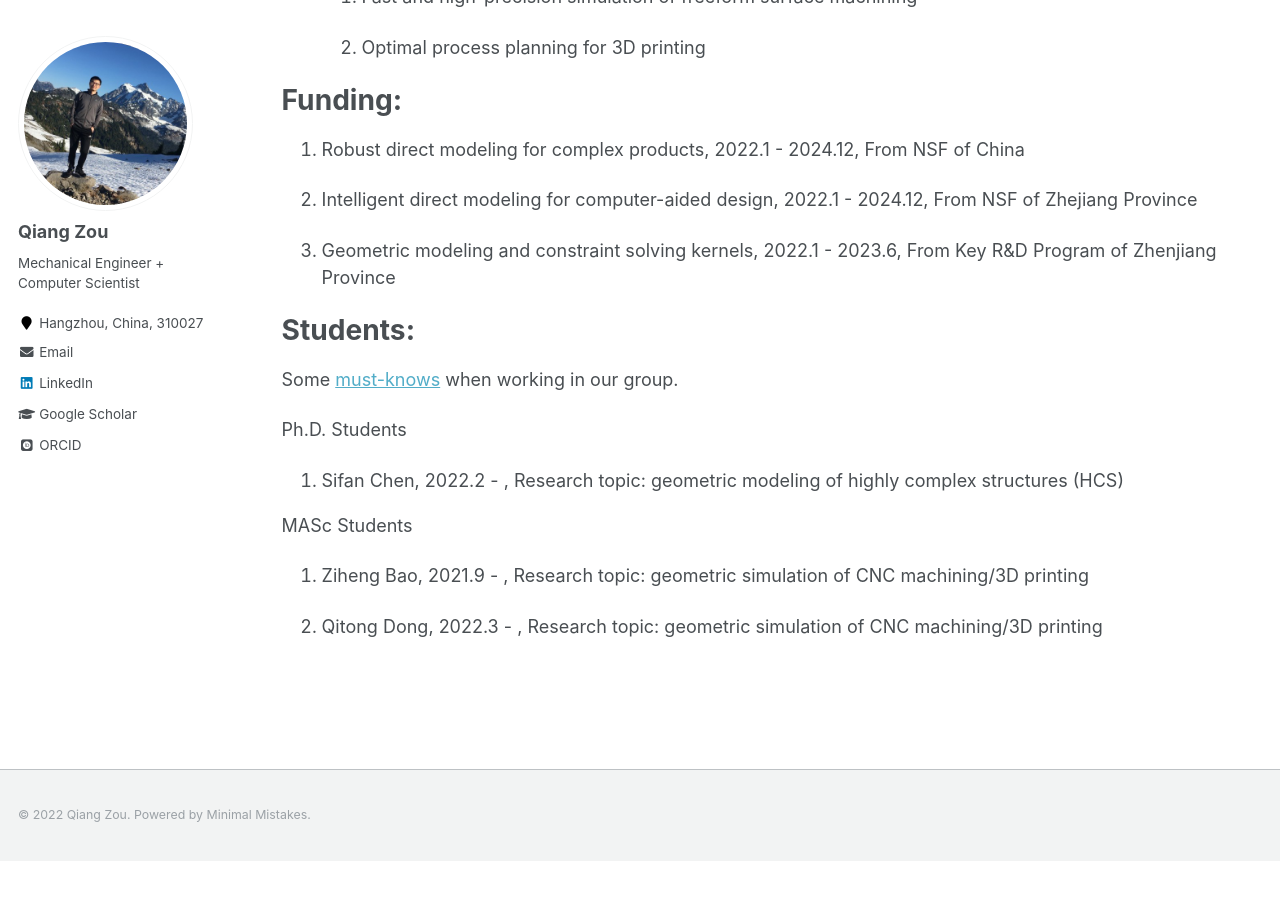
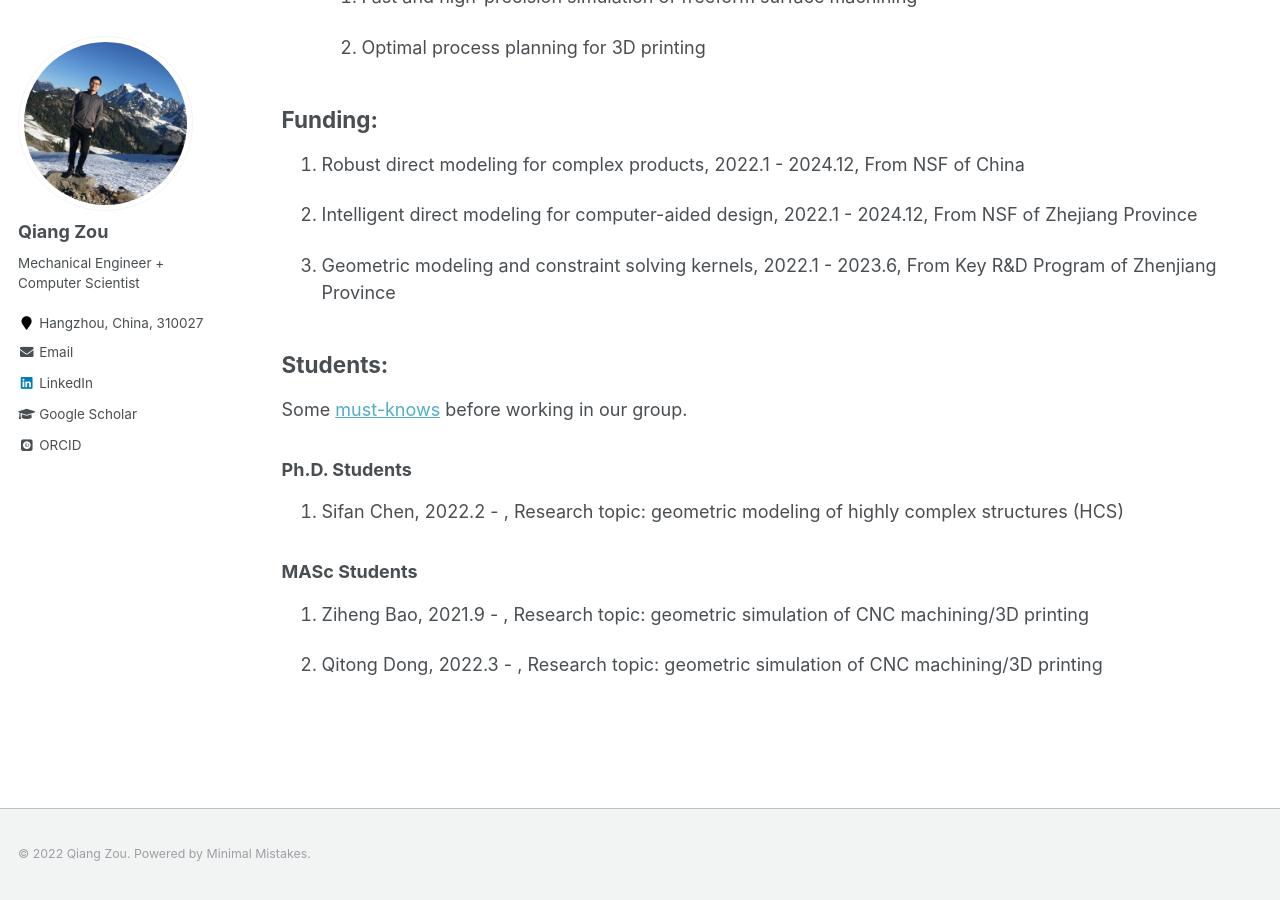
Before and after one commit to Qiang-Zou/Qiang-Zou.github.io, a Jekyll site: the page built from _pages/group.md, in a window 1280 px wide and 900 px high, scrolled down 591 px. Built offline with Jekyll 4.4.1, drawn with Linux system fonts in a browser that asks for light colours; some web fonts are replaced; before the commit the page ends 1452 px from its top, so only the background shows below that.

Commit message:
Update group.md

```diff
--- a/_pages/group.md
+++ b/_pages/group.md
@@ -33,15 +32,15 @@
 
 1. Geometric modeling and constraint solving kernels, 2022.1 - 2023.6, From Key R&D Program of Zhenjiang Province
 
-Students:
-===
-Some [must-knows](must_knows.md) when working in our group.
+## Students:
 
-Ph.D. Students
+Some [must-knows](must_knows.md) before working in our group.
+
+### Ph.D. Students
 
 1. Sifan Chen, 2022.2 - , Research topic: geometric modeling of highly complex structures (HCS)
 
-MASc Students
+### MASc Students
 
 1. Ziheng Bao, 2021.9 - , Research topic: geometric simulation of CNC machining/3D printing
 
```
Also changed, not shown: other parts of _pages/group.md (+1 -2 lines).
